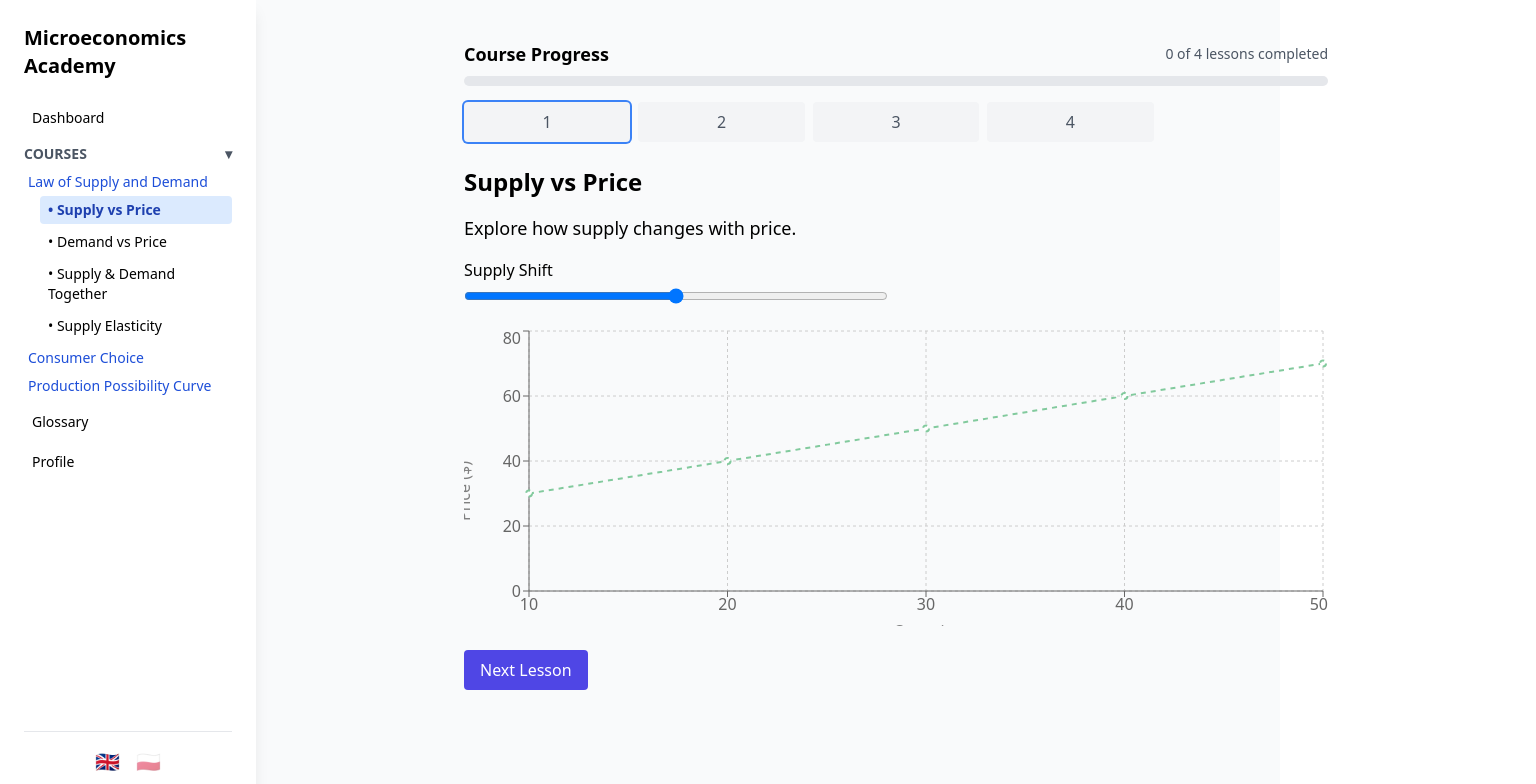
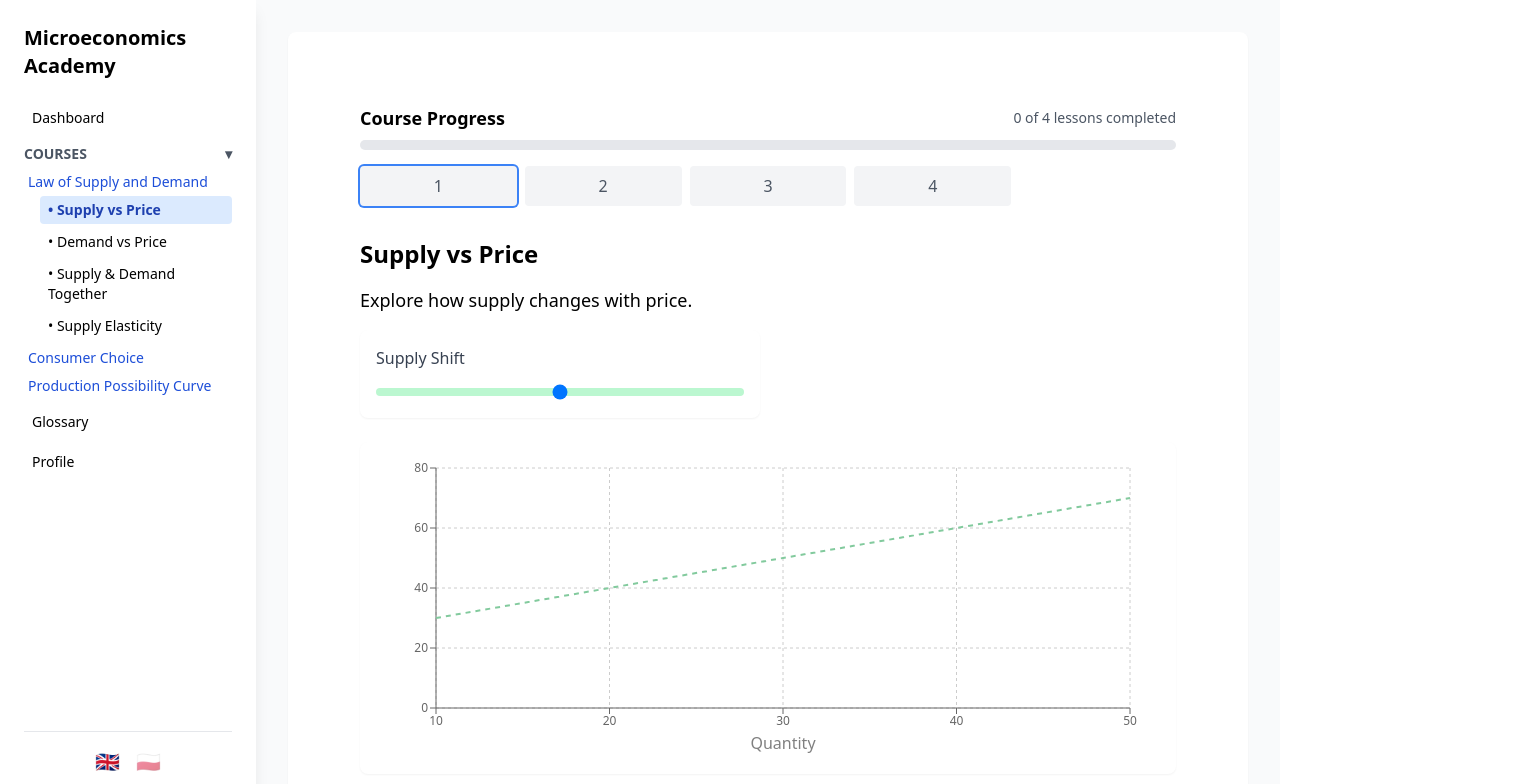
Before and after one commit to siedlmi/microeconomics-app, a React (Create React App) app: page /courses/law-of-supply-and-demand/lesson-1 in a window 1280 px wide. Shown: the top 784 px of the page, 1536 px wide, since content can reach past the window. Built offline with nearby package versions, Linux system fonts and the light colour scheme.

Commit message:
added responsive design

```diff
--- a/src/components/DemandSupplyGraph.tsx
+++ b/src/components/DemandSupplyGraph.tsx
@@ -37,52 +37,61 @@ export default function DemandSupplyGraph({ type }: { type: LessonType }) {
   }, [demandShift, supplyShift]);
 
   return (
-    <div className="mt-4">
-      <div className="grid md:grid-cols-2 gap-4 mb-4">
+    <div className="mt-4 space-y-6">
+      <div className="grid grid-cols-1 md:grid-cols-2 gap-4">
         {type !== 'supply' && (
-          <div>
-            <label className="block font-medium mb-1">Demand Shift</label>
+          <div className="bg-white p-4 rounded-lg shadow-sm">
+            <label className="block font-medium mb-2 text-gray-700">Demand Shift</label>
             <input
               type="range"
               min={-40}
               max={40}
               value={demandShift}
               onChange={(e) => setDemandShift(Number(e.target.value))}
-              className="w-full"
+              className="w-full h-2 bg-blue-200 rounded-lg appearance-none cursor-pointer"
             />
           </div>
         )}
         {type !== 'demand' && (
-          <div>
-            <label className="block font-medium mb-1">Supply Shift</label>
+          <div className="bg-white p-4 rounded-lg shadow-sm">
+            <label className="block font-medium mb-2 text-gray-700">Supply Shift</label>
             <input
               type="range"
               min={-40}
               max={40}
               value={supplyShift}
               onChange={(e) => setSupplyShift(Number(e.target.value))}
-              className="w-full"
+              className="w-full h-2 bg-green-200 rounded-lg appearance-none cursor-pointer"
             />
-          </div>
-        )}
-        {type === 'both' && (
-          <div className="text-sm bg-yellow-100 p-2 rounded">
-            <p><strong>Equilibrium:</strong> Price ${equilibrium.eqPrice}, Quantity {equilibrium.eqQuantity}</p>
           </div>
         )}
       </div>
 
-      <ResponsiveContainer width="100%" height={300}>
-        <LineChart data={data}>
+      {type === 'both' && (demandShift !== 0 || supplyShift !== 0) && (
+        <div className="bg-yellow-50 p-4 rounded-lg border border-yellow-100">
+          <p className="text-sm sm:text-base">
+            <strong>New Equilibrium:</strong> Price ${equilibrium.eqPrice}, Quantity {equilibrium.eqQuantity}
+          </p>
+        </div>
+      )}
+
+      <div className="bg-white p-4 rounded-lg shadow-sm">
+        <ResponsiveContainer width="100%" height={300} minWidth={300}>
+          <LineChart data={data} margin={{ top: 10, right: 30, left: 0, bottom: 20 }}>
             <CartesianGrid strokeDasharray="3 3" />
             <XAxis
               dataKey="quantity"
-            label={{ value: 'Quantity', position: 'bottom' }}
+              label={{ value: 'Quantity', position: 'bottom', offset: 0 }}
+              tick={{ fontSize: 12 }}
             />
             <YAxis
-            label={{ value: 'Price ($)', angle: -90, position: 'left' }}
+              label={{ value: 'Price ($)', angle: -90, position: 'left', offset: 20 }}
+              tick={{ fontSize: 12 }}
             />
-          <Tooltip />
+            <Tooltip
+              contentStyle={{ fontSize: '12px' }}
+              labelStyle={{ fontWeight: 'bold' }}
+            />
             {type !== 'supply' && (
               <>
                 <Line
@@ -92,6 +101,7 @@ export default function DemandSupplyGraph({ type }: { type: LessonType }) {
                   stroke="#8884d8"
                   strokeWidth={2}
                   strokeDasharray="5 5"
+                  dot={false}
                 />
                 {demandShift !== 0 && (
                   <Line
@@ -100,6 +110,7 @@ export default function DemandSupplyGraph({ type }: { type: LessonType }) {
                     name="Shifted Demand"
                     stroke="#8884d8"
                     strokeWidth={2}
+                    dot={false}
                   />
                 )}
               </>
@@ -113,6 +124,7 @@ export default function DemandSupplyGraph({ type }: { type: LessonType }) {
                   stroke="#82ca9d"
                   strokeWidth={2}
                   strokeDasharray="5 5"
+                  dot={false}
                 />
                 {supplyShift !== 0 && (
                   <Line
@@ -121,6 +133,7 @@ export default function DemandSupplyGraph({ type }: { type: LessonType }) {
                     name="Shifted Supply"
                     stroke="#82ca9d"
                     strokeWidth={2}
+                    dot={false}
                   />
                 )}
               </>
@@ -131,7 +144,7 @@ export default function DemandSupplyGraph({ type }: { type: LessonType }) {
                 y={30}
                 r={6}
                 fill="red"
-              label={{ value: 'Original Equilibrium', position: 'top', fill: 'red' }}
+                label={{ value: 'Original Equilibrium', position: 'top', fill: 'red', fontSize: 12 }}
               />
             )}
             {type === 'both' && (demandShift !== 0 || supplyShift !== 0) && (
@@ -140,11 +153,12 @@ export default function DemandSupplyGraph({ type }: { type: LessonType }) {
                 y={equilibrium.eqPrice}
                 r={6}
                 fill="red"
-              label={{ value: 'New Equilibrium', position: 'top', fill: 'red' }}
+                label={{ value: 'New Equilibrium', position: 'top', fill: 'red', fontSize: 12 }}
               />
             )}
           </LineChart>
         </ResponsiveContainer>
       </div>
+    </div>
   );
 }
--- a/src/components/LessonContent.tsx
+++ b/src/components/LessonContent.tsx
@@ -73,10 +73,22 @@ export default function LessonContent({ title, description, children }: LessonCo
   };
 
   return (
-    <div className="mb-6">
-      {title && <h1 className="text-2xl font-bold mb-2">{title}</h1>}
-      {description && <p className="mb-4">{addGlossaryLinks(description)}</p>}
-      {children}
+    <div className="space-y-6">
+      {title && (
+        <h1 className="text-2xl sm:text-3xl md:text-4xl font-bold tracking-tight text-gray-900">
+          {title}
+        </h1>
+      )}
+      {description && (
+        <div className="prose prose-lg max-w-none">
+          <p className="text-base sm:text-lg md:text-xl text-gray-600">
+            {addGlossaryLinks(description)}
+          </p>
+        </div>
+      )}
+      <div className="mt-8">
+        {children}
+      </div>
     </div>
   );
 }
--- a/src/components/MainContent.tsx
+++ b/src/components/MainContent.tsx
@@ -1,31 +1,22 @@
 import { useContext } from 'react';
 import { SidebarContext } from './Sidebar';
 
-interface MainContentProps {
-  children: React.ReactNode;
-}
-
-export default function MainContent({ children }: MainContentProps) {
+export default function MainContent({ children }: { children: React.ReactNode }) {
   const { isOpen, isMobile } = useContext(SidebarContext);
 
   return (
     <main
-      className={`transition-all duration-300 w-full ${
-        isMobile
-          ? 'fixed inset-0'
-          : isOpen
-          ? 'sidebar-margin'
-          : ''
-      }`}
-      style={{
-        marginLeft: isMobile ? 0 : isOpen ? '256px' : 0
-      }}
+      className={`min-h-screen bg-gray-50 transition-all duration-300 ease-in-out
+        ${isOpen && !isMobile ? 'ml-64' : 'ml-0'}
+        p-4 sm:p-6 md:p-8
+        flex flex-col
+        ${isMobile ? 'pt-16' : ''}
+      `}
     >
-      <div className={`
-        ${isMobile ? 'pt-16' : ''} // Add padding top on mobile for the menu button
-        h-full overflow-auto
-      `}>
-        {children}
+      <div className="max-w-7xl w-full mx-auto">
+        <div className="bg-white rounded-lg shadow-sm p-4 sm:p-6 md:p-8">
+          {children}
+        </div>
       </div>
     </main>
   );
```
Lines whose indentation alone changed are shown as unchanged.
